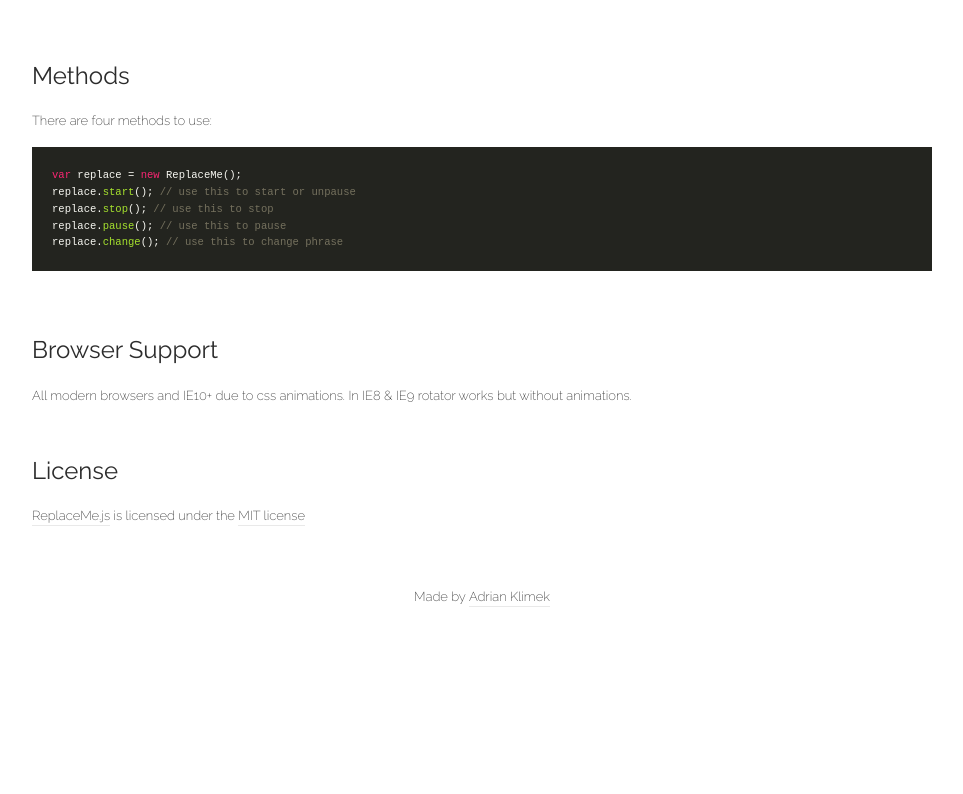
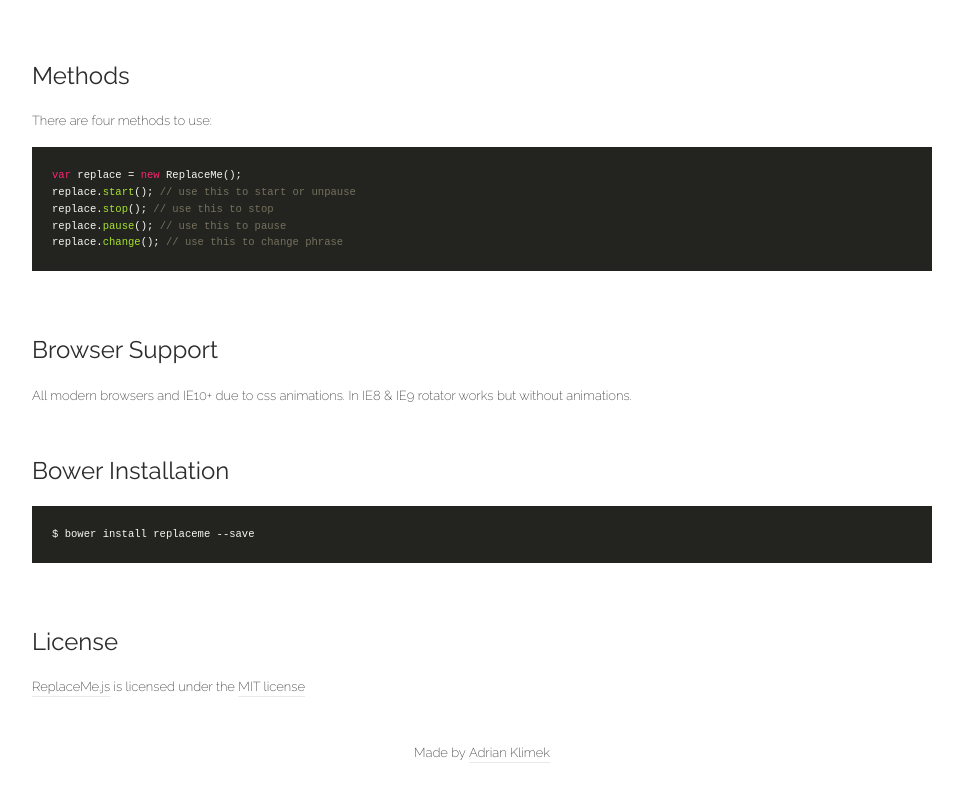
Before and after one commit to adrianklimek/replaceme, a plain HTML site: page index.html in a window 1280 px wide. Shown: the part 1621-2415 px from the top of the page, without its empty margins (158-1121 px from the left). Before the commit the page ends 2259 px from the top, so only its background shows below. Drawn offline with nearby package versions, Linux system fonts and the light colour scheme; a script that the page names is missing.

Commit message:
Add bower section

```diff
--- a/index.html
+++ b/index.html
@@ -252,7 +252,12 @@ replace.change(); // use this to change phrase</code></pre>
                 <p>All modern browsers and IE10+ due to css animations. In IE8 & IE9 rotator works but without animations.</p>
             </section>
 
-            <section id="usage-content" class="section-content">
+            <section id="bower-content" class="section-content">
+                <h2>Bower Installation</h2>
+                <pre><code class="js hljs">$ bower install replaceme --save</code></pre>
+            </section>
+
+            <section id="license-content" class="section-content">
                 <h2>License</h2>
                 <p><a href="https://github.com/adrianklimek/ReplaceMe">ReplaceMe.js</a> is licensed under the <a href="http://opensource.org/licenses/MIT">MIT license</a></p>
             </section>
```
